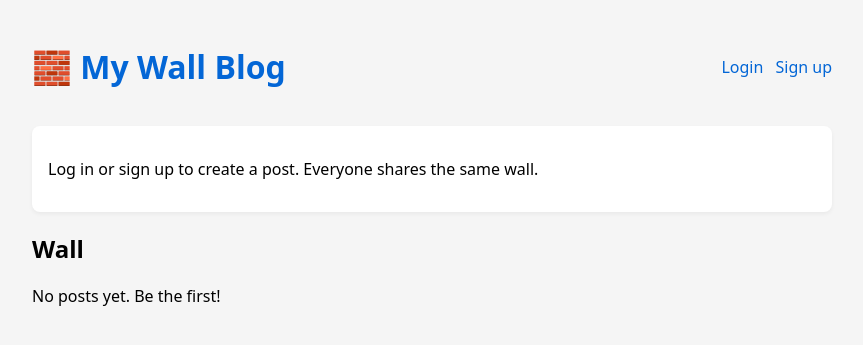
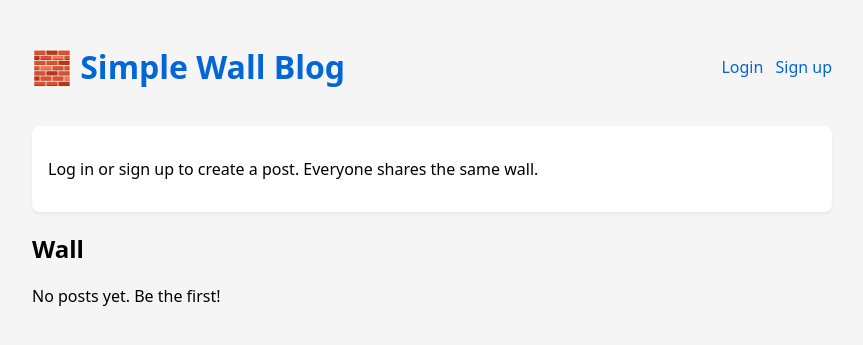
Before and after one commit to nipun221/flask-blog-app, a Flask app: page / in a window 1280 px wide. Shown: the top 345 px of the page, without its empty margins (208-1071 px from the left). Run offline with Flask 3, Linux system fonts and the light colour scheme.

Commit message:
changed website title

```diff
--- a/templates/base.html
+++ b/templates/base.html
@@ -2,7 +2,7 @@
 <html lang="en">
 <head>
   <meta charset="utf-8">
-  <title>My Wall Blog</title>
+  <title>Simple Wall Blog</title>
   <meta name="viewport" content="width=device-width, initial-scale=1">
   <style>
     body { font-family: system-ui, sans-serif; max-width: 800px; margin: 0 auto; padding: 1.5rem; background: #f5f5f5; }
@@ -22,7 +22,7 @@
 </head>
 <body>
 <header>
-  <h1><a href="{{ url_for('index') }}">🧱 My Wall Blog</a></h1>
+  <h1><a href="{{ url_for('index') }}">🧱 Simple Wall Blog</a></h1>
   <nav>
     {% if user %}
       <span>Hi, {{ user.username }}!</span>
```
